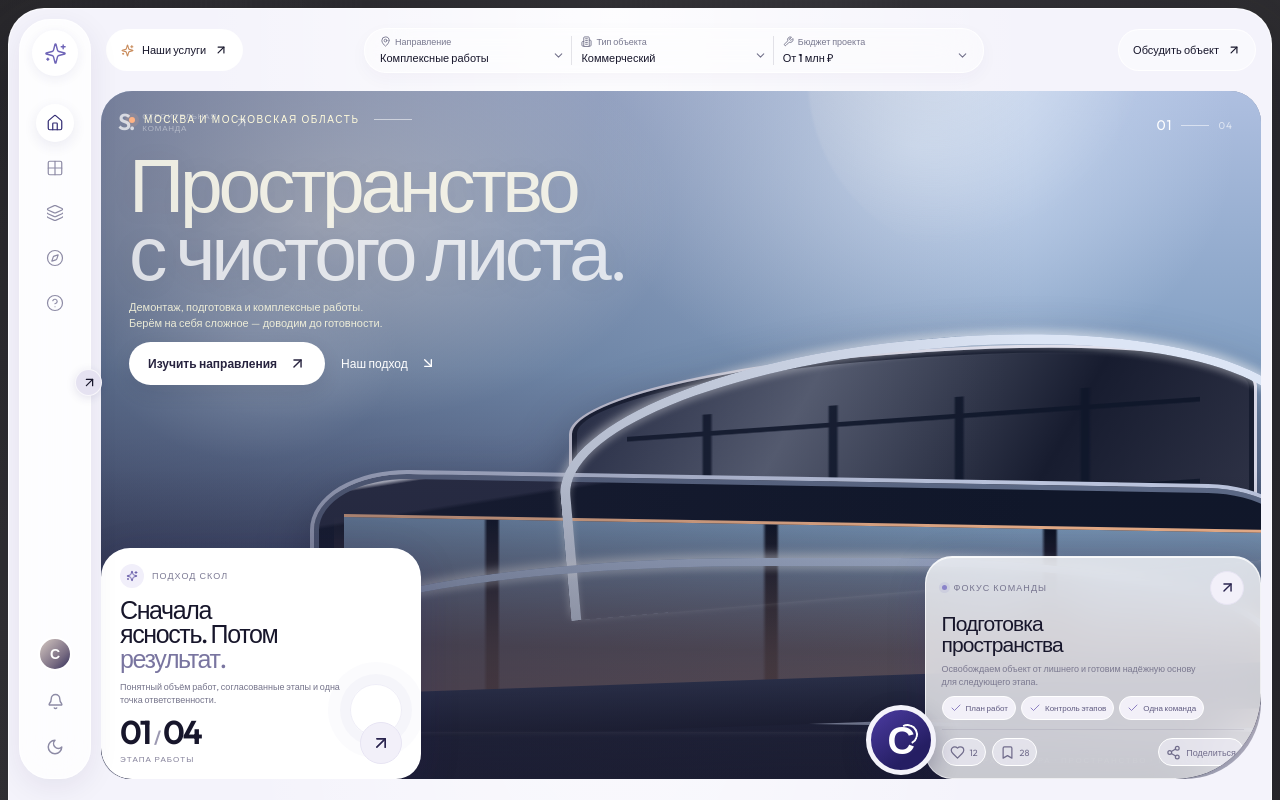
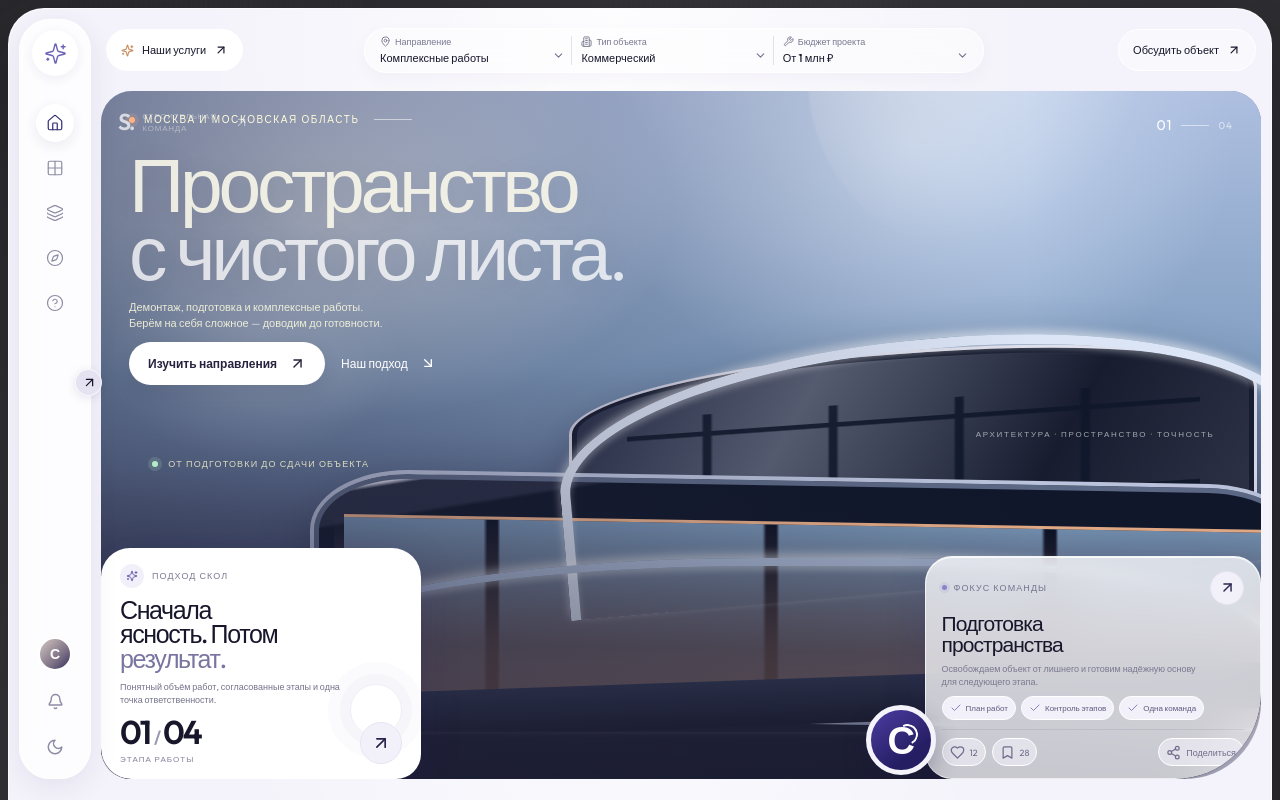
Before and after one commit to borzenkoofficial-lab/Test-skol, a React (Vite) app: page / in a window 1280 px wide. Shown: the top 800 px of the page. Built offline with nearby package versions, Linux system fonts and the light colour scheme.

Commit message:
Move hero captions into unobstructed space above floating cards

```diff
--- a/src/styles.css
+++ b/src/styles.css
@@ -367,7 +367,7 @@ button:disabled { cursor: not-allowed; opacity: .55; }
 .rib-one { top: 0; right: 0; width: 75%; height: 65%; transform: rotate(-5deg); border-color: #dce5f5; border-radius: 50% 48% 0 0 / 50% 48% 0 0; }
 .rib-two { bottom: -2%; left: -3%; width: 100%; height: 45%; border-width: 8px; border-color: #aebdd8; border-radius: 48% 38% 0 0 / 55% 50% 0 0; }
 .ground-line { position: absolute; bottom: 0; left: -10%; width: 120%; height: 12%; transform: skewY(-2deg); background: linear-gradient(180deg, #343c58, #1d2034); }
-.art-caption { position: absolute; right: 4%; bottom: 2%; color: #fff9; font-size: 8px; letter-spacing: .22em; }
+.art-caption { position: absolute; right: 4%; bottom: clamp(340px, 38%, 390px); color: #fff9; font-size: 8px; letter-spacing: .22em; }
 .hero-shade {
   position: absolute;
   z-index: 1;
@@ -428,7 +428,7 @@ button:disabled { cursor: not-allowed; opacity: .55; }
 .hero-index { position: absolute; z-index: 3; top: 25px; right: 28px; display: flex; align-items: center; gap: 9px; color: #fff9; font-size: 10px; letter-spacing: .1em; }
 .hero-index span { color: #fff; font-size: 14px; }
 .hero-index i { width: 28px; height: 1px; background: #fff8; }
-.hero-bottom-note { position: absolute; z-index: 3; bottom: 20px; left: clamp(28px, 4vw, 58px); display: flex; align-items: center; gap: 10px; color: #fffbd0c9; font-size: 9px; letter-spacing: .13em; }
+.hero-bottom-note { position: absolute; z-index: 3; bottom: clamp(310px, 34%, 360px); left: clamp(28px, 4vw, 58px); display: flex; align-items: center; gap: 10px; color: #fffbd0c9; font-size: 9px; letter-spacing: .13em; }
 .hero-bottom-note .live-dot { background: #b6edc7; box-shadow: 0 0 0 4px #b6edc72a; }
 
 /* Floating cards live inside the hero, so their positions are relative to the image, not the whole page. */
@@ -758,7 +758,8 @@ button:disabled { cursor: not-allowed; opacity: .55; }
   .button-ghost { gap: 5px; padding: 10px 7px; }
   .architecture { right: -22%; bottom: 25%; width: 118%; height: 42%; opacity: .95; }
   .hero-index { top: auto; right: 17px; bottom: 330px; }
-  .hero-bottom-note { bottom: 17px; left: 20px; font-size: 7px; letter-spacing: .08em; }
+  .hero-bottom-note { bottom: 260px; left: 20px; font-size: 7px; letter-spacing: .08em; }
+  .art-caption { display: none; }
   .floating-label { display: none; }
   .stat-card {
     bottom: 0;
```
